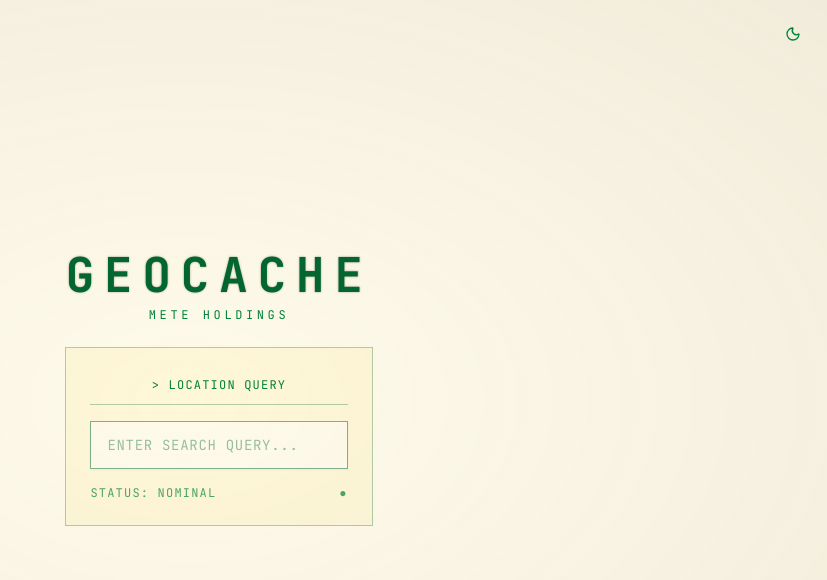
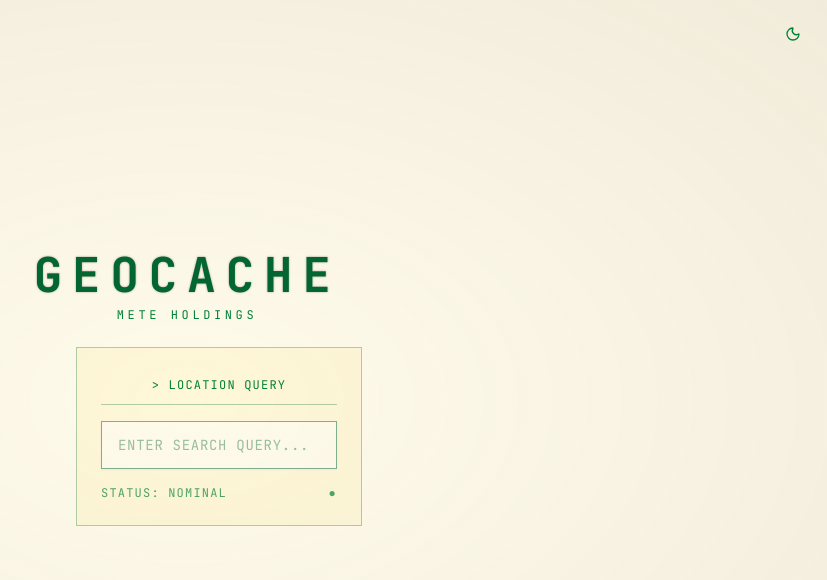
Before and after one commit to Jmete/geo-cache-app, a Next.js app: page / in a window 1280 px wide. Shown: the top 580 px of the page, without its empty margins (453-1280 px from the left). Built offline with nearby package versions, Linux system fonts and the light colour scheme.

Commit message:
Updated map and app style

```diff
--- a/src/app/globals.css
+++ b/src/app/globals.css
@@ -122,6 +122,23 @@
   body {
     @apply bg-background text-foreground;
   }
+  .geocache-scroll {
+    scrollbar-width: thin;
+    scrollbar-color: rgba(34, 197, 94, 0.45) transparent;
+  }
+  .geocache-scroll::-webkit-scrollbar {
+    width: 6px;
+  }
+  .geocache-scroll::-webkit-scrollbar-track {
+    background: transparent;
+  }
+  .geocache-scroll::-webkit-scrollbar-thumb {
+    background: rgba(34, 197, 94, 0.45);
+    border-radius: 999px;
+  }
+  .geocache-scroll::-webkit-scrollbar-thumb:hover {
+    background: rgba(34, 197, 94, 0.65);
+  }
   .maplibregl-popup-content {
     @apply bg-transparent! shadow-none! p-0! rounded-none!;
   }
--- a/src/app/page.tsx
+++ b/src/app/page.tsx
@@ -131,49 +131,58 @@ export default function Home() {
 
       <div
         className={cn(
-          "relative z-0 flex min-h-screen flex-col px-4 transition-all duration-700 ease-[cubic-bezier(0.22,1,0.36,1)]",
+          "relative z-0 flex flex-col px-4 transition-all duration-700 ease-[cubic-bezier(0.22,1,0.36,1)]",
           showSplitView
-            ? "justify-start py-8 md:py-10"
-            : "items-center justify-center py-12"
+            ? "h-screen overflow-hidden justify-start py-6 md:py-8"
+            : "min-h-screen items-center justify-center py-12"
         )}
       >
         <div
           className={cn(
             "w-full transition-all duration-700 ease-[cubic-bezier(0.22,1,0.36,1)]",
-            showSplitView ? "max-w-6xl" : "max-w-xl"
+            showSplitView ? "flex-1 min-h-0 max-w-none" : "max-w-xl"
           )}
         >
           <div
             className={cn(
-              "flex flex-col gap-6 transition-all duration-700 ease-[cubic-bezier(0.22,1,0.36,1)]",
+              "gap-6 transition-all duration-700 ease-[cubic-bezier(0.22,1,0.36,1)]",
               showSplitView
-                ? "md:grid md:grid-cols-[minmax(320px,420px)_1fr] md:items-start md:gap-8"
-                : "items-center"
+                ? "grid h-full min-h-0 grid-cols-1 grid-rows-[auto_minmax(0,1fr)_minmax(0,1fr)] items-stretch md:grid-cols-[minmax(320px,440px)_1fr] md:grid-rows-[auto_minmax(0,1fr)] md:gap-8"
+                : "flex flex-col items-center"
             )}
           >
             <div
               className={cn(
+                "transition-all duration-700 ease-[cubic-bezier(0.22,1,0.36,1)]",
+                showSplitView
+                  ? "row-start-1 text-left md:col-start-1 md:row-start-1"
+                  : "text-center"
+              )}
+            >
+              <h1 className="text-4xl font-bold tracking-[0.2em] text-green-800 drop-shadow-[0_0_1px_rgba(0,0,0,0.3)] dark:text-green-500 dark:drop-shadow-[0_0_10px_rgba(34,197,94,0.5)] md:text-5xl">
+                GEOCACHE
+              </h1>
+              {!showSplitView && (
+                <p className="mt-2 text-xs tracking-[0.3em] text-green-700 dark:text-green-600">
+                  METE HOLDINGS
+                </p>
+              )}
+            </div>
+
+            <div
+              className={cn(
                 "flex flex-col gap-6 transition-all duration-700 ease-[cubic-bezier(0.22,1,0.36,1)]",
                 showSplitView
-                  ? "md:mx-0 md:translate-x-0 md:items-start"
+                  ? "row-start-2 h-full min-h-0 overflow-hidden md:col-start-1 md:row-start-2 md:mx-0 md:translate-x-0 md:items-start"
                   : "mx-auto items-center text-center md:translate-x-8"
               )}
             >
               <div
                 className={cn(
-                  "transition-all duration-700 ease-[cubic-bezier(0.22,1,0.36,1)]",
-                  showSplitView ? "md:text-left" : "text-center"
+                  "w-full border border-green-800/30 bg-amber-100/50 p-6 dark:border-green-900 dark:bg-black/50",
+                  showSplitView ? "max-w-none" : "max-w-xl"
                 )}
               >
-                <h1 className="text-4xl font-bold tracking-[0.2em] text-green-800 drop-shadow-[0_0_1px_rgba(0,0,0,0.3)] dark:text-green-500 dark:drop-shadow-[0_0_10px_rgba(34,197,94,0.5)] md:text-5xl">
-                  GEOCACHE
-                </h1>
-                <p className="mt-2 text-xs tracking-[0.3em] text-green-700 dark:text-green-600">
-                  METE HOLDINGS
-                </p>
-              </div>
-
-              <div className="w-full max-w-xl border border-green-800/30 bg-amber-100/50 p-6 dark:border-green-900 dark:bg-black/50">
                 <div className="mb-4 border-b border-green-800/30 pb-2 dark:border-green-900">
                   <span className="text-xs tracking-widest text-green-700 dark:text-green-700">
                     &gt; LOCATION QUERY
@@ -196,13 +205,19 @@ export default function Home() {
               </div>
 
               {(loading || error || result) && (
-                <div className="w-full max-w-xl border border-green-800/30 bg-amber-100/50 p-6 dark:border-green-900 dark:bg-black/50">
+                <div
+                  className={cn(
+                    "flex w-full flex-1 min-h-0 flex-col border border-green-800/30 bg-amber-100/50 p-6 dark:border-green-900 dark:bg-black/50 overflow-hidden",
+                    showSplitView ? "max-w-none" : "max-w-xl"
+                  )}
+                >
                   <div className="mb-4 border-b border-green-800/30 pb-2 dark:border-green-900">
                     <span className="text-xs tracking-widest text-green-700 dark:text-green-700">
                       &gt; OUTPUT
                     </span>
                   </div>
 
+                  <div className="geocache-scroll flex-1 min-h-0 overflow-y-auto pr-2">
                     {loading && (
                       <div className="flex items-center justify-center py-8">
                         <div className="text-sm tracking-widest text-green-700 animate-pulse dark:text-green-500">
@@ -225,6 +240,7 @@ export default function Home() {
                       </pre>
                     )}
                   </div>
+                </div>
               )}
             </div>
 
@@ -232,7 +248,7 @@ export default function Home() {
               className={cn(
                 "relative w-full transition-all duration-700 ease-[cubic-bezier(0.22,1,0.36,1)]",
                 showSplitView
-                  ? "h-[45vh] translate-x-0 opacity-100 md:h-[70vh]"
+                  ? "row-start-3 h-full min-h-0 translate-x-0 opacity-100 md:col-start-2 md:row-start-2 md:self-stretch"
                   : "pointer-events-none h-0 translate-x-6 opacity-0"
               )}
             >
```
Lines whose indentation alone changed are shown as unchanged.
